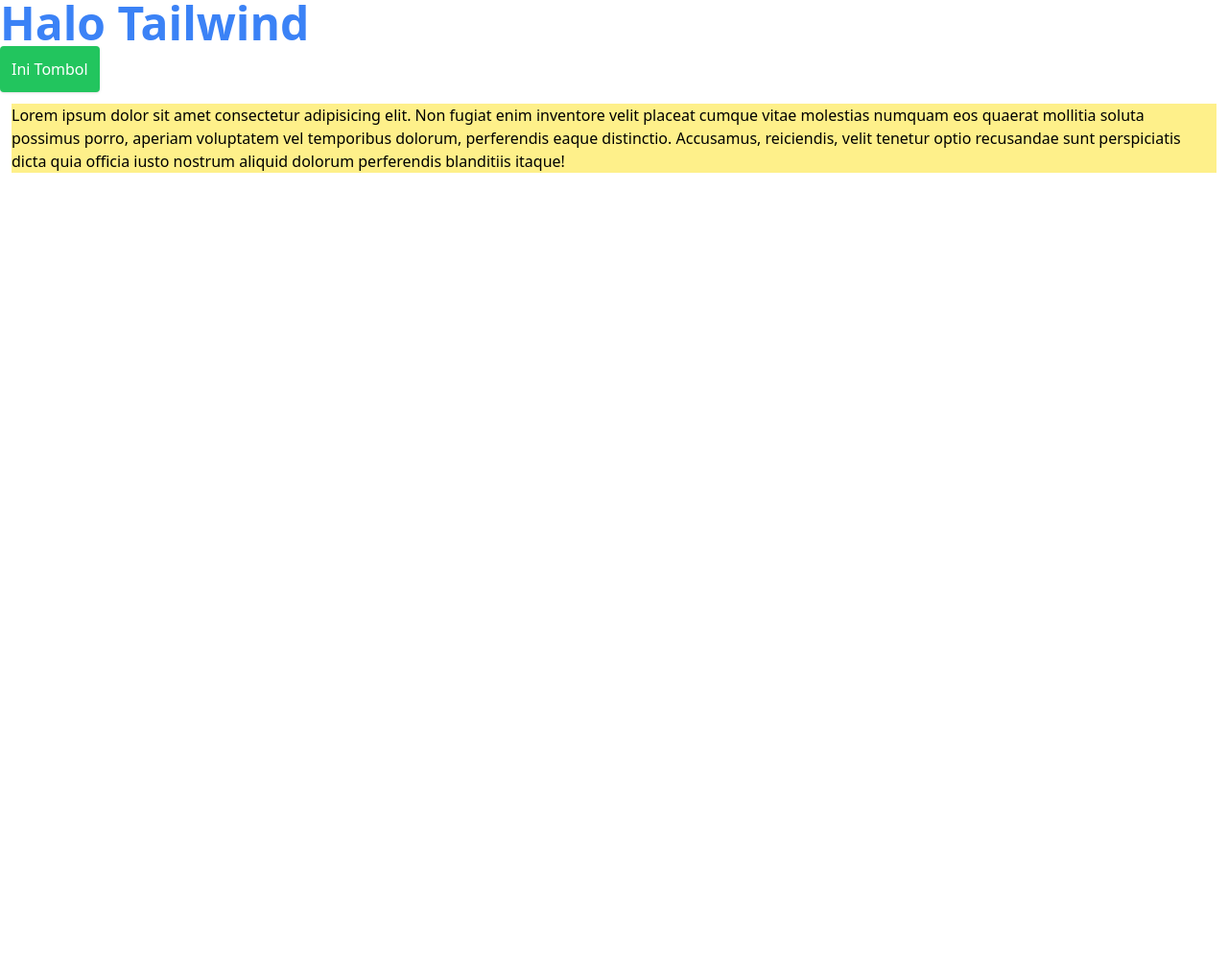
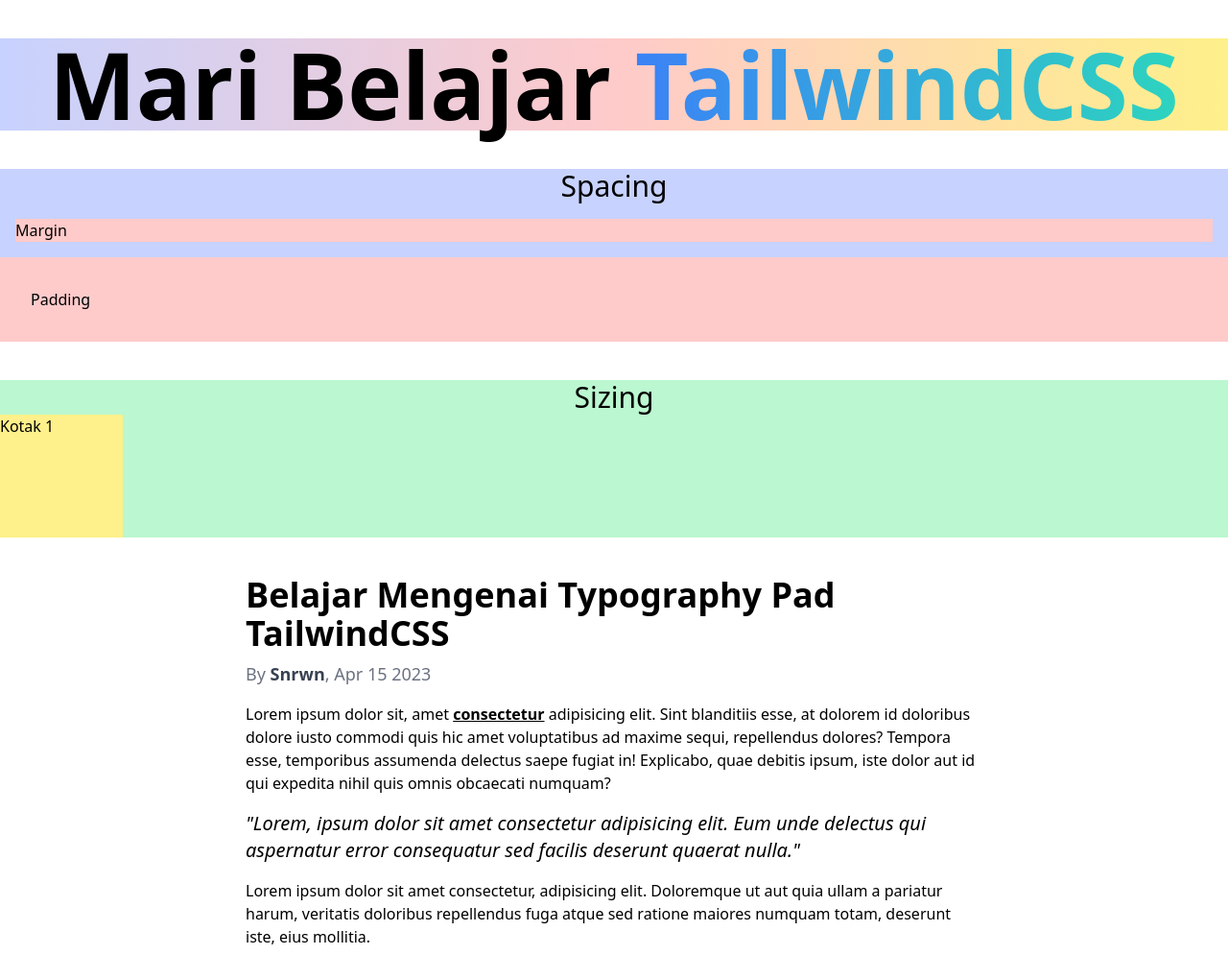
Before and after one commit to DedeSnrwn13/learn-tailwindcss, a website: page public/index.html in a window 1280 px wide. Shown: the whole page at 96% size. Before the commit the page ends 800 px from the top, so only its background shows below. Drawn offline with Linux system fonts and the light colour scheme.

Commit message:
feat: utility pd, mg, font, colorm bg

```diff
--- a/public/index.html
+++ b/public/index.html
@@ -4,12 +4,51 @@
     <meta charset="UTF-8">
     <meta http-equiv="X-UA-Compatible" content="IE=edge">
     <meta name="viewport" content="width=device-width, initial-scale=1.0">
-    <title>Belajar Tailwind</title>
+    <link rel="preconnect" href="https://fonts.googleapis.com">
+    <link rel="preconnect" href="https://fonts.gstatic.com" crossorigin>
+    <link href="https://fonts.googleapis.com/css2?family=Inter:wght@200;400;600;700;900&display=swap" rel="stylesheet">
+    <title>Belajar TailwindCSS</title>
     <link rel="stylesheet" href="css/style.css">
+    <script>
+        tailwind.config = {
+            theme: {
+                extend: {
+                    spacing: {
+                        13: '3.25rem',
+                    },
+                    fontFamily: {
+                        inter: ['Inter']
+                    },
+                    colors: {
+                        dd: '#b4da55',
+                        kopi: '#c0ffee'
+                    }
+                }
+            }
+        };
+    </script>
+    <style type="text/tailwindcss"></style>
 </head>
 <body>
-    <h1 class="text-5xl font-bold text-blue-500">Halo Tailwind</h1>
-    <a href="#" class="bg-green-500 p-3 text-white inline-block rounded shadow hover:bg-green-700">Ini Tombol</a>
-    <p class="m-3 bg-yellow-200">Lorem ipsum dolor sit amet consectetur adipisicing elit. Non fugiat enim inventore velit placeat cumque vitae molestias numquam eos quaerat mollitia soluta possimus porro, aperiam voluptatem vel temporibus dolorum, perferendis eaque distinctio. Accusamus, reiciendis, velit tenetur optio recusandae sunt perspiciatis dicta quia officia iusto nostrum aliquid dolorum perferendis blanditiis itaque!</p>
+    <h1 class="text-8xl font-bold text-center my-10 bg-gradient-to-r from-indigo-200 via-red-200 to-yellow-200">Mari Belajar <span class="bg-gradient-to-r from-blue-500 to-teal-400 bg-clip-text text-transparent">TailwindCSS</span></h1>
+
+    <section class="mb-10 bg-indigo-200">
+        <h2 class="text-3xl text-center">Spacing</h2>
+        <div class="m-4 bg-red-200">Margin</div>
+        <div class="p-8 bg-red-200">Padding</div>
+    </section>
+
+    <section class="mb-10 bg-green-200">
+        <h2 class="text-3xl text-center">Sizing</h2>
+        <div class="w-32 h-32 bg-yellow-200">Kotak 1</div>
+    </section>
+
+    <section class="mb-52 font-inter max-w-3xl mx-auto">
+        <h2 class="mb-2 text-4xl  font-bold">Belajar Mengenai Typography Pad TailwindCSS</h2>
+        <div class="mb-4 text-lg text-gray-500">By  <a href="#" class="text-gray-700 font-semibold">Snrwn</a>, Apr 15 2023</div>
+        <p class="mb-4">Lorem ipsum dolor sit, amet <a href="#" class="underline font-semibold">consectetur</a> adipisicing elit. Sint blanditiis esse, at dolorem id doloribus dolore iusto commodi quis hic amet voluptatibus ad maxime sequi, repellendus dolores? Tempora esse, temporibus assumenda delectus saepe fugiat in! Explicabo, quae debitis ipsum, iste dolor aut id qui expedita nihil quis omnis obcaecati numquam?</p>
+        <blockquote class="mb-4 italic font-thin text-xl">"Lorem, ipsum dolor sit amet consectetur adipisicing elit. Eum unde delectus qui aspernatur error consequatur sed facilis deserunt quaerat nulla."</blockquote>
+        <p class="mb-4">Lorem ipsum dolor sit amet consectetur, adipisicing elit. Doloremque ut aut quia ullam a pariatur harum, veritatis doloribus repellendus fuga atque sed ratione maiores numquam totam, deserunt iste, eius mollitia.</p>
+    </section>
 </body>
 </html>
```
Also changed, not shown: public/css/style.css.
